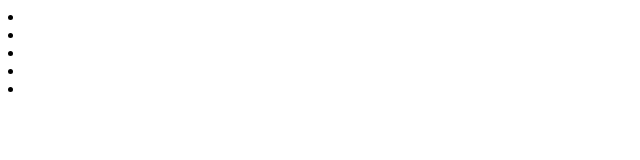
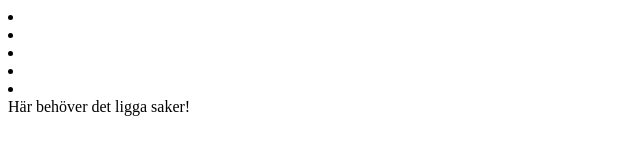
Before and after one commit to lespionage/newstuff, a plain HTML site: page index.html in a window 1280 px wide. Shown: the whole page, without its empty margins (0-640 px from the left). Drawn offline with Linux system fonts and the light colour scheme.

Commit message:
Another textfield

```diff
--- a/index.html
+++ b/index.html
@@ -5,4 +5,5 @@
 	<li><a href=""></a></li>
 	<li><a href=""></a></li>
 
+	Här behöver det ligga saker!
 </html>
```
